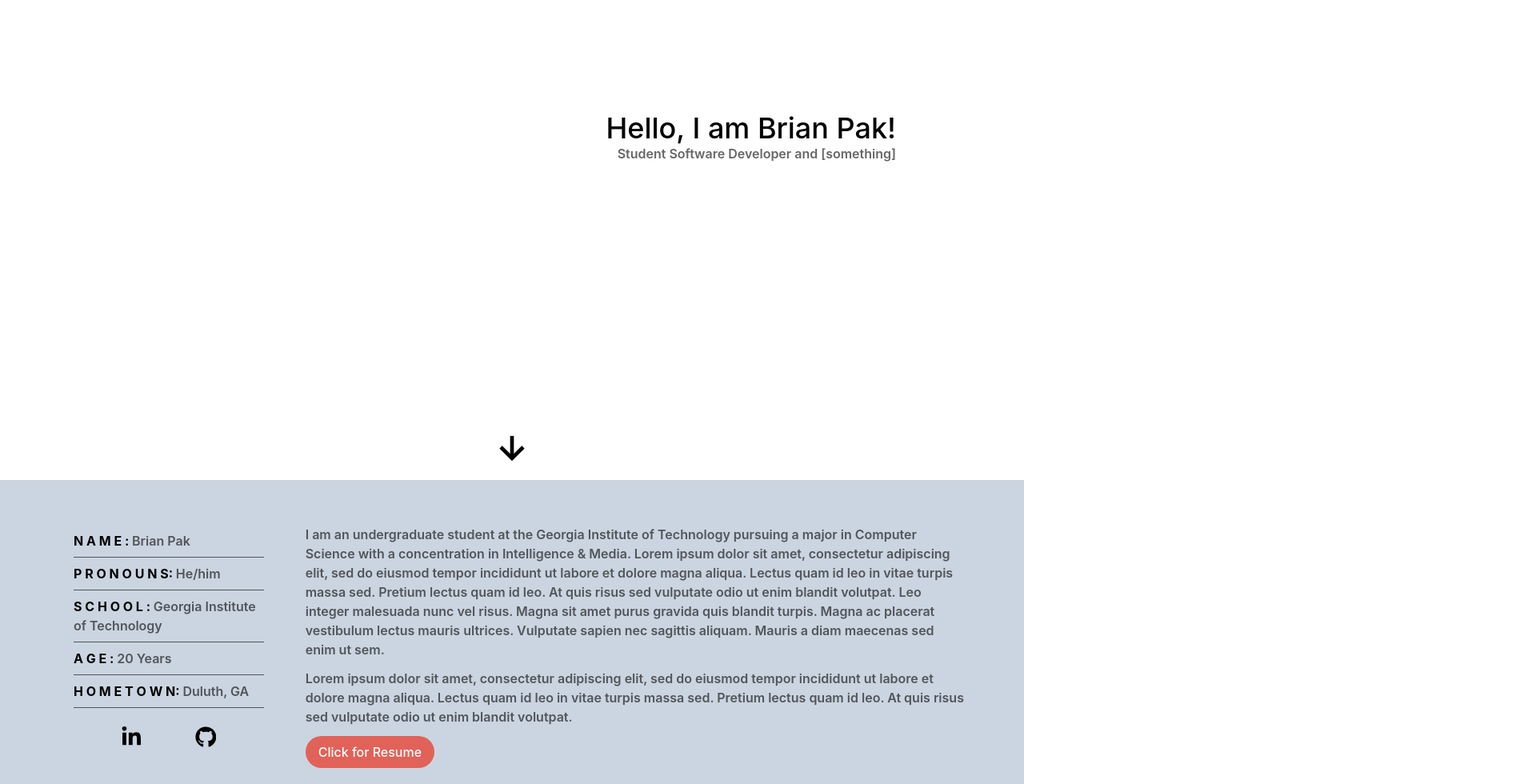
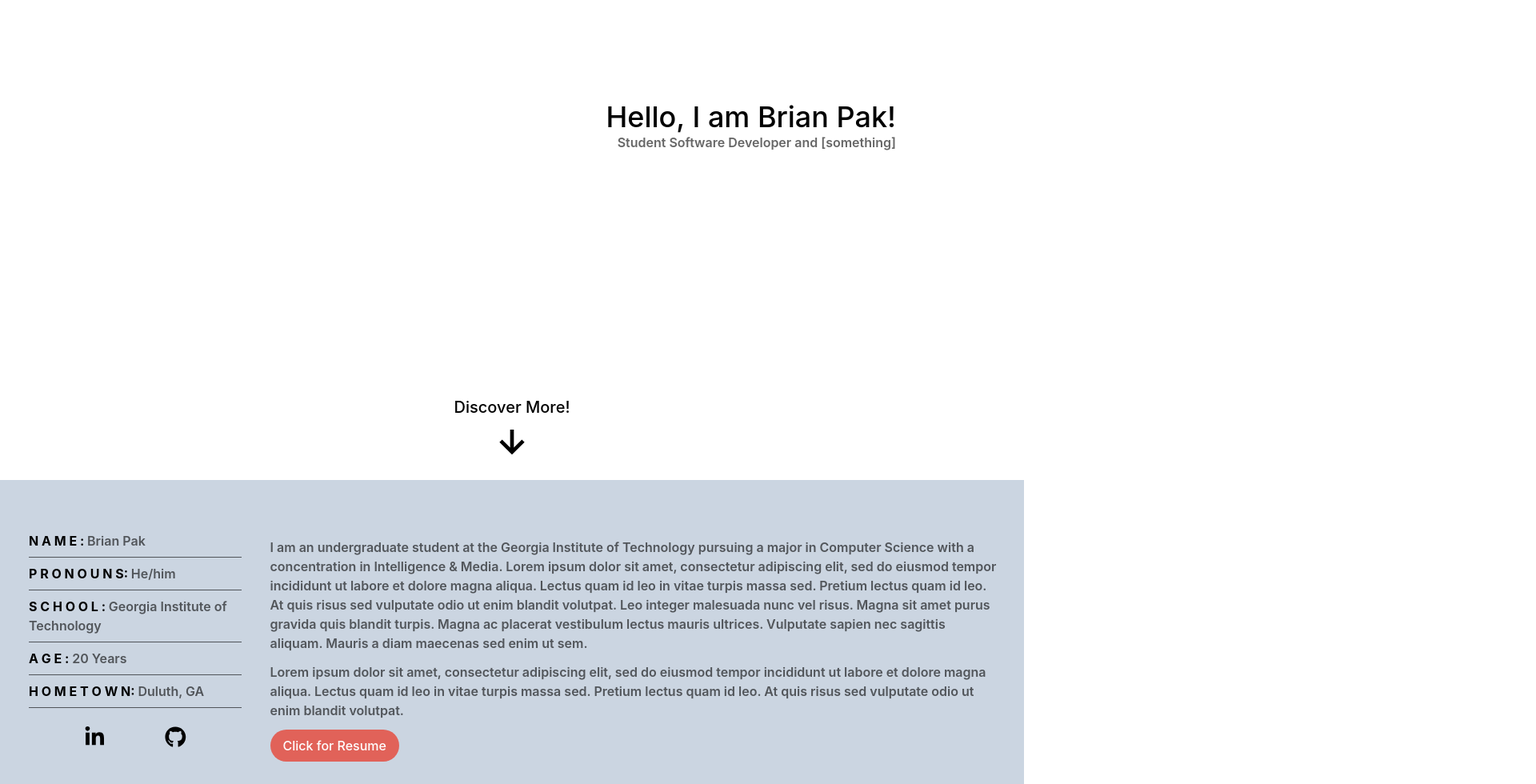
Before and after one commit to brianpak2402/site, a Next.js app: page / in a window 1280 px wide. Shown: the part 200-1180 px from the top of the page at 80% size, 1920 px wide, since content can reach past the window. Built offline with nearby package versions, Linux system fonts and the light colour scheme; what tailwindcss-animation-delay would draw is missing.

Commit message:
resolve animations with framer motion

```diff
--- a/app/page.tsx
+++ b/app/page.tsx
@@ -1,6 +1,7 @@
-import styles from './page.module.css'
+"use client";
+
 import Link from 'next/link';
-
+import { motion } from 'framer-motion';
 import HorizontalCarousel from './HorizontalCarousel';
 
 import { FaLinkedinIn, FaGithub } from 'react-icons/fa';
@@ -12,48 +13,106 @@ export default function Home() {
     <main className="flex flex-col">
       <section className='flex flex-col h-screen w-screen justify-center'>
         <div className='flex flex-col items-end box-border mr-40 mt-auto' >
-          <h1 className='animate-fadeInUp'>Hello, I am Brian Pak!</h1>
-          <p className='animate-fadeInUp animation-delay-100'>Student Software Developer and [something]</p>
+          <motion.h1
+            animate={{ opacity: [0, 1], y: [200, 0] }}
+            transition={{ type: "tween", duration: 1, ease: "easeInOut"}}
+          >
+            Hello, I am Brian Pak!
+          </motion.h1>
+          <motion.p
+            animate={{ opacity: [0,1], y:[200,0] }}
+            transition={{ type: "tween", duration: 1.20, ease: "easeInOut"}}
+          >
+            Student Software Developer and [something]
+          </motion.p>
         </div>
-        <button className='self-center mt-auto'>
-          <BiDownArrowAlt className='animate-bounce h-14 w-14'/>
-        </button>
+        <motion.button
+          className='self-center mt-auto animate-bounce flex flex-col items-center'
+          animate={{ opacity: [0, 1]}}
+          transition={{ type: "tween", duration: 0.5, delay: 1.5}}
+        >
+          <h4>Discover More!</h4>
+          <BiDownArrowAlt className='h-14 w-14'/>
+        </motion.button>
       </section>
       <section id="about" className='h-screen/2'>
-        <div className='flex flex-row bg-slate-300 h-full w-full px-14 pt-10 pb-16 justify-between'>
+        <div className='flex flex-row self-center bg-slate-300 h-full w-full py-14 pt-10 pb-16 justify-between'>
           <div className='m-4 items-start w-1/4 px-5'>
             <ul className='roboto-mono'>
-              <li className='py-2 flex flex-row border-b border-b-black/60 animate-fadeInRight animation-delay-500'>
-                <p className=''> <strong className='text-black'>N A M E : </strong> Brian Pak</p>
-              </li>
-              <li className='py-2 flex flex-row border-b border-b-black/60 animate-fadeInRight animation-delay-400'>
-                <p className=''> <strong className='text-black'>P R O N O U N S: </strong> He/him</p>
-              </li>
-              <li className='py-2 flex flex-row border-b border-b-black/60 animate-fadeInRight animation-delay-300'>
-                <p className=''> <strong className='text-black'>S C H O O L : </strong> Georgia Institute of Technology</p>
-              </li>
-              <li className='py-2 flex flex-row border-b border-b-black/60 animate-fadeInRight animation-delay-200'>
-                <p className=''> <strong className='text-black'>A G E : </strong> 20 Years </p>
-              </li>
-              <li className='py-2 flex flex-row border-b border-b-black/60 animate-fadeInRight animation-delay-100'>
-                <p className=''> <strong className='text-black'>H O M E T O W N: </strong> Duluth, GA </p>
-              </li>
+              <motion.li
+                className='py-2 flex flex-row border-b border-b-black/60'
+                whileInView={{ opacity: [0, 1], x: [-200, 0] }}
+                transition={{ type: "tween", duration: 0.6, ease: "easeOut" }}
+                viewport={{ once: true }}
+              >
+                <p> <strong className='text-black'>N A M E : </strong> Brian Pak</p>
+              </motion.li>
+              <motion.li
+                className='py-2 flex flex-row border-b border-b-black/60'
+                whileInView={{ opacity: [0,1], x: [-200, 0] }}
+                transition={{ type:"tween", duration: 0.6, ease: "easeOut" }}
+                viewport={{ once: true }}
+              >
+                <p> <strong className='text-black'>P R O N O U N S: </strong> He/him</p>
+              </motion.li>
+              <motion.li
+                className='py-2 flex flex-row border-b border-b-black/60'
+                whileInView={{ opacity: [0, 1], x: [-200, 0] }}
+                transition={{ type: "tween", duration: 0.6, ease: "easeOut" }}
+                viewport={{ once: true }}
+              >
+                <p> <strong className='text-black'>S C H O O L : </strong> Georgia Institute of Technology</p>
+              </motion.li>
+              <motion.li
+                className='py-2 flex flex-row border-b border-b-black/60'
+                whileInView={{ opacity: [0, 1], x: [-200, 0] }}
+                transition={{ type: "tween", duration: 0.6, ease: "easeOut" }}
+                viewport={{ once: true }}
+              >
+                <p> <strong className='text-black'>A G E : </strong> 20 Years </p>
+              </motion.li>
+              <motion.li
+                className='py-2 flex flex-row border-b border-b-black/60'
+                whileInView={{ opacity: [0, 1], x: [-200, 0] }}
+                transition={{ type: "tween", duration: 0.6, ease: "easeOut" }}
+                viewport={{ once: true }}
+              >
+                <p> <strong className='text-black'>H O M E T O W N: </strong> Duluth, GA </p>
+              </motion.li>
             </ul>
-            <div className='flex flex-row justify-evenly pt-4'>
-              <button className='w-10 h-10 hover:rounded-full'>
-                <Link href='https://www.linkedin.com/in/brianpakk/' className='flex justify-center transition duration-300 ease-in-out hover:-translate-y-1 hover:scale-110 animate-fadeInRight animation-delay-75'>
+            <div className='flex flex-row justify-evenly self-center pt-4'>
+              <motion.button
+                className='w-10 h-10 hover:rounded-full'
+                whileInView={{ opacity: [0, 1], x: [-100, 0]}}
+                transition={{ type: "tween", duration: 0.6, ease: "easeOut" }}
+                viewport={{ once: true }}
+              >
+                <Link
+                  href='https://www.linkedin.com/in/brianpakk/'
+                  className='flex justify-center transition duration-300 ease-in-out hover:-translate-y-1 hover:scale-110'
+                >
                   <FaLinkedinIn className='h-full w-2/3'/>
                 </Link>
-              </button>
-              <button className='w-10 h-10 hover:rounded-full'>
+              </motion.button>
+              <motion.button
+                className='w-10 h-10 hover:rounded-full'
+                whileInView={{ opacity: [0, 1], x: [-100, 0]}}
+                transition={{ type: "tween", duration: 0.6, ease: "easeOut" }}
+                viewport={{ once: true }}
+              >
                 <Link href='https://github.com/brianpak2402' className='flex justify-center transition duration-300 ease-in-out hover:-translate-y-1 hover:scale-110 animate-fadeInRight'>
                   <FaGithub  className='h-full w-2/3'/>
                 </Link>
-              </button>
+              </motion.button>
             </div>
           </div>
-          <div className='m-4 w-3/4'>
-            <p className='mb-3 animate-fadeInUp animation-delay-200'>
+          <div className='mt-8 mr-8 w-3/4'>
+            <motion.p
+              className='mb-3'
+              whileInView={{ opacity:[0,1], y: [200,0]}}
+              transition={{ type: "tween", duration:1, ease: "easeOut" }}
+              viewport={{ once: true }}
+            >
               I am an undergraduate student at the Georgia Institute of Technology pursuing a major in Computer Science
               with a concentration in Intelligence & Media.
               Lorem ipsum dolor sit amet, consectetur adipiscing elit, sed do eiusmod tempor
@@ -61,25 +120,53 @@ export default function Home() {
               Pretium lectus quam id leo. At quis risus sed vulputate odio ut enim blandit volutpat. Leo integer
               malesuada nunc vel risus. Magna sit amet purus gravida quis blandit turpis. Magna ac placerat vestibulum lectus mauris ultrices.
               Vulputate sapien nec sagittis aliquam. Mauris a diam maecenas sed enim ut sem.
-            </p>
-            <p className='mb-3 animate-fadeInUp animation-delay-150'>
+            </motion.p>
+            <motion.p
+              className='mb-3'
+              whileInView={{ opacity:[0,1], y: [200,0]}}
+              transition={{ type: "tween", duration:1, ease: "easeOut" }}
+              viewport={{ once: true }}
+            >
               Lorem ipsum dolor sit amet, consectetur adipiscing elit, sed do eiusmod tempor
               incididunt ut labore et dolore magna aliqua. Lectus quam id leo in vitae turpis massa sed.
               Pretium lectus quam id leo. At quis risus sed vulputate odio ut enim blandit volutpat.
-            </p>
-            <button className='bg-notion-legacy-red rounded-full text-white hover:opacity-90 transition-all duration-500 px-4 py-2 inter-var font-medium animate-fadeInUp animation-delay-100'>
+            </motion.p>
+            <motion.button
+              className='bg-notion-legacy-red rounded-full text-white transition duration-300 ease-in-out hover:-translate-y-1 px-4 py-2'
+              whileInView={{ opacity:[0, 0.7, 1], y: [200, 10, 0] }}
+              transition={{ type: "tween", duration:1 }}
+              viewport={{ once: true }}
+            >
               Click for Resume
-            </button>
+            </motion.button>
           </div>
         </div>
       </section>
       <section className='bg-white h-screen/2 flex flex-col items-center'>
-        <h1 className='mt-5 animate-fadeInUp animation-delay-400'>My Technologies</h1>
-        <p className='my-5 mx-60 text-center animate-fadeInUp animation-delay-200'>
+        <motion.h1
+          className='mt-5'
+          whileInView={{ opacity: [0, 1], y: [200, 0] }}
+          transition={{ type: "tween", duration: 1, ease: "easeInOut"}}
+          viewport={{ once: true }}
+        >
+          My Technologies
+        </motion.h1>
+        <motion.p
+          className='my-5 mx-60 text-center'
+          whileInView={{ opacity:[0,1], y: [200,0]}}
+          transition={{ type: "tween", duration:1, ease: "easeOut" }}
+          viewport={{ once: true }}
+        >
           Here are all the technologies I use! aliqua. Lectus quam id leo in vitae turpis massa sed. Pretium lectus quam id leo.
           At quis risus sed vulputate odio ut enim blandit volutpat.
-        </p>
-        <HorizontalCarousel />
+        </motion.p>
+        <motion.div
+          whileInView={{ opacity: [0, 1], y: [200, 0] }}
+          transition={{ type: "tween", duration: 1, ease: "easeOut" }}
+          viewport={{ once: true }}
+        >
+          <HorizontalCarousel />
+        </motion.div>
       </section>
       <section className='h-screen bg-slate-300'>
 
--- a/styles/globals.css
+++ b/styles/globals.css
@@ -24,9 +24,12 @@
         @apply text-black;
         @apply font-bold;
     }
+    button {
+        @apply font-medium
+    }
 }
 
-h1, h2, h3, h4, p, html {
+h1, h2, h3, h4, p, html, button {
     font-family: inter-var, -apple-system, BlinkMacSystemFont, "Segoe UI", Helvetica, "Apple Color Emoji", Arial, sans-serif, "Segoe UI Emoji", "Segoe UI Symbol";;
 }
 
--- a/tailwind.config.js
+++ b/tailwind.config.js
@@ -39,10 +39,6 @@ module.exports = {
       animation: {
         fadeOutLoader: 'fadeOutLoader 1.5s ease-in-out',
         fadeIn: 'fadeIn 3s ease-in-out',
-        fadeInUp: 'fadeInUp 1.75s ease-in-out',
-        fadeInDown: 'fadeInDown 1.75s ease-in-out',
-        fadeInLeft: 'fadeInLeft 1.75s ease-in-out',
-        fadeInRight: 'fadeInRight 1.75s ease-in-out',
         scrollHorizontal: 'scrollHorizontal 180s linear infinite'
       },
       keyframes: {
@@ -53,46 +49,6 @@ module.exports = {
         fadeIn: {
           '0%': { opacity: 0 },
           '100%': { opacity:1 },
-        },
-        fadeInUp: {
-          '0%' : {
-            opacity: 0,
-            transform: 'translateY(200px)'
-          },
-          '100%': {
-            opacity: 1,
-            transform: 'none',
-          }
-        },
-        fadeInDown: {
-          '0%' : {
-            opacity: 0,
-            transform: 'translateY(-200px)'
-          },
-          '100%': {
-            opacity: 1,
-            transform: 'none',
-          }
-        },
-        fadeInLeft: {
-          '0%' : {
-            opacity: 0,
-            transform: 'translateX(200px)'
-          },
-          '100%': {
-            opacity: 1,
-            transform: 'none',
-          }
-        },
-        fadeInRight: {
-          '0%' : {
-            opacity: 0,
-            transform: 'translateX(-200px)'
-          },
-          '100%': {
-            opacity: 1,
-            transform: 'none',
-          }
         },
         scrollHorizontal: {
           '0%': { transform: 'translateX(0)' },
```
Also changed, not shown: app/HorizontalCarousel.tsx (+6 -1 lines), public/images/framer-motion-logo.png (added), 1 other file (tests, documents, lock files or other folders).
